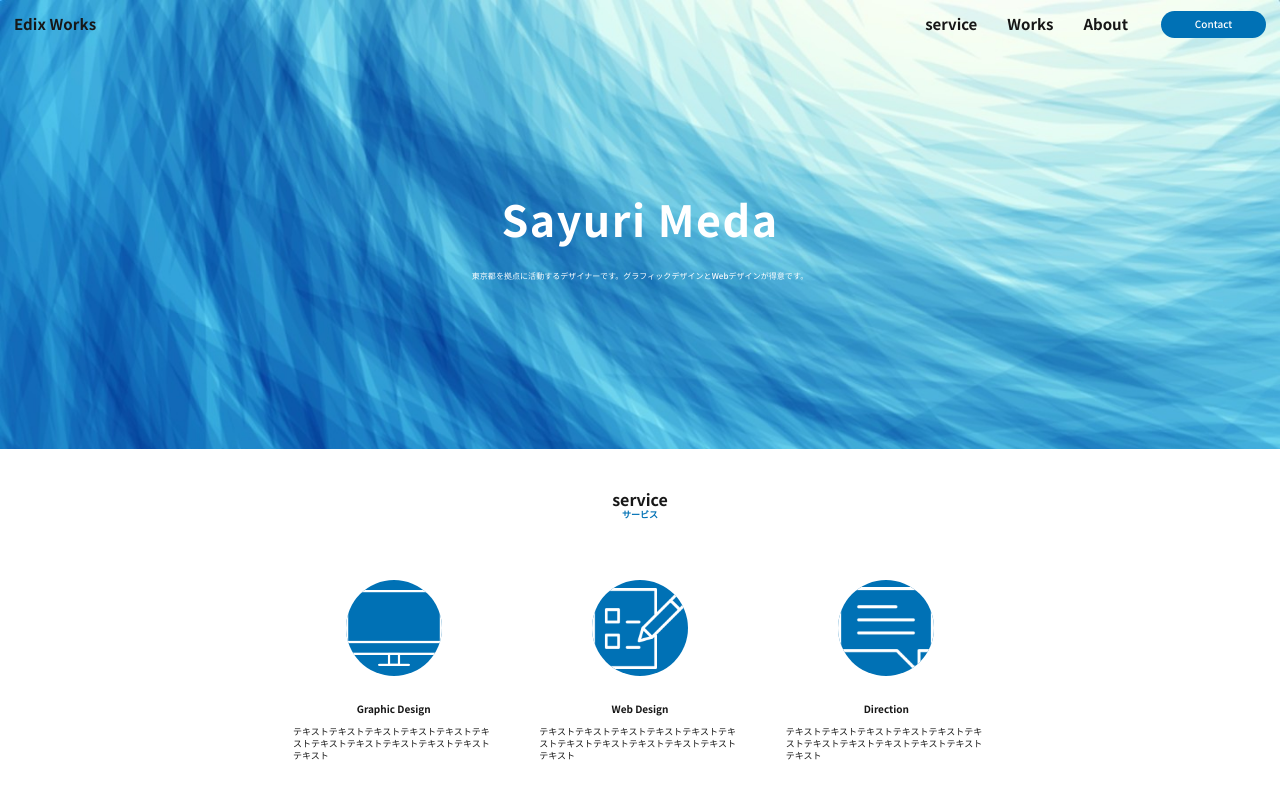
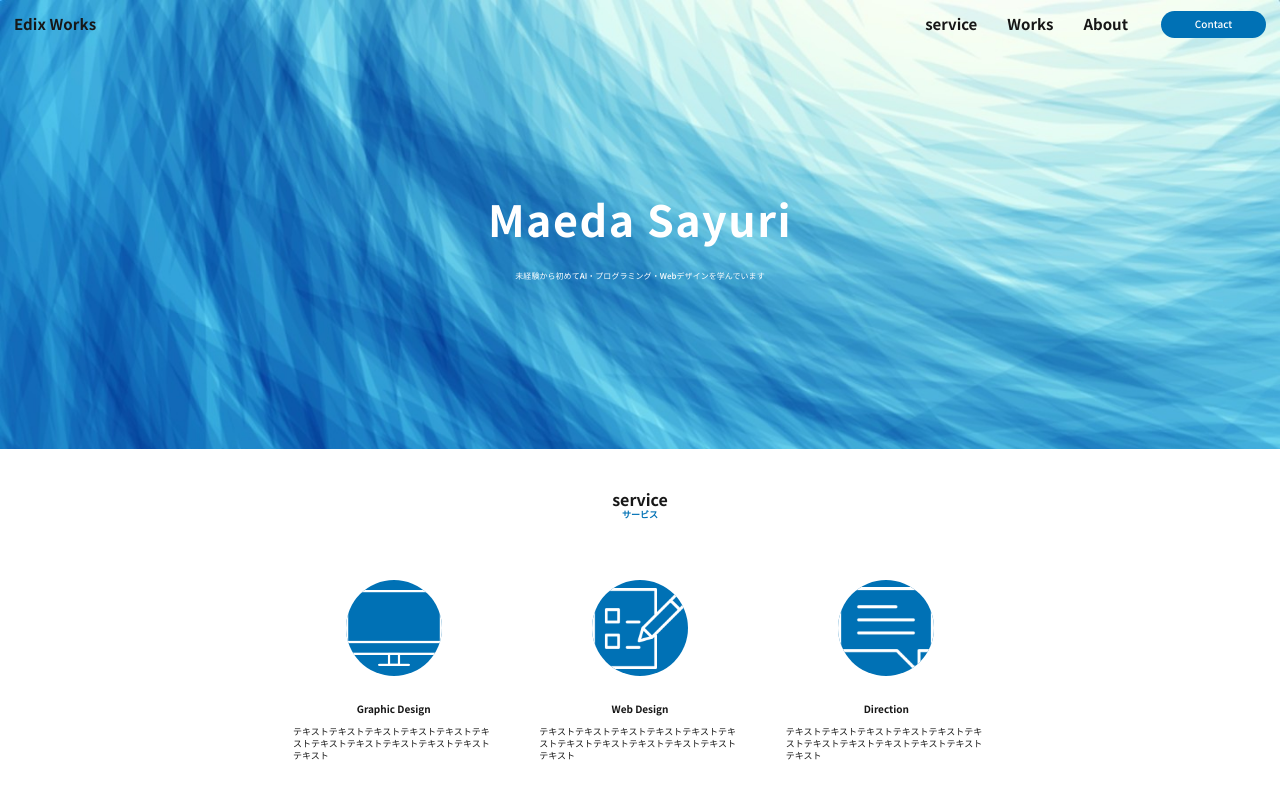
Before and after one commit to sayurimaeda/edixworks-maeda-sayuri, a plain HTML site: page index.html in a window 1280 px wide. Shown: the top 800 px of the page. Drawn offline with Linux system fonts and the light colour scheme.

Commit message:
ヒーローセクションの名称・サブタイトル変更

```diff
--- a/index.html
+++ b/index.html
@@ -23,8 +23,8 @@
   <main>
     <section class="hero" aria-labelledby="hero-title">
       <div class="hero-inner">
-        <h1 id="hero-title">Sayuri Meda</h1>
-        <p>東京都を拠点に活動するデザイナーです。グラフィックデザインとWebデザインが得意です。</p>
+        <h1 id="hero-title">Maeda Sayuri</h1>
+        <p>未経験から初めてAI・プログラミング・Webデザインを学んでいます</p>
       </div>
     </section>
 
```
